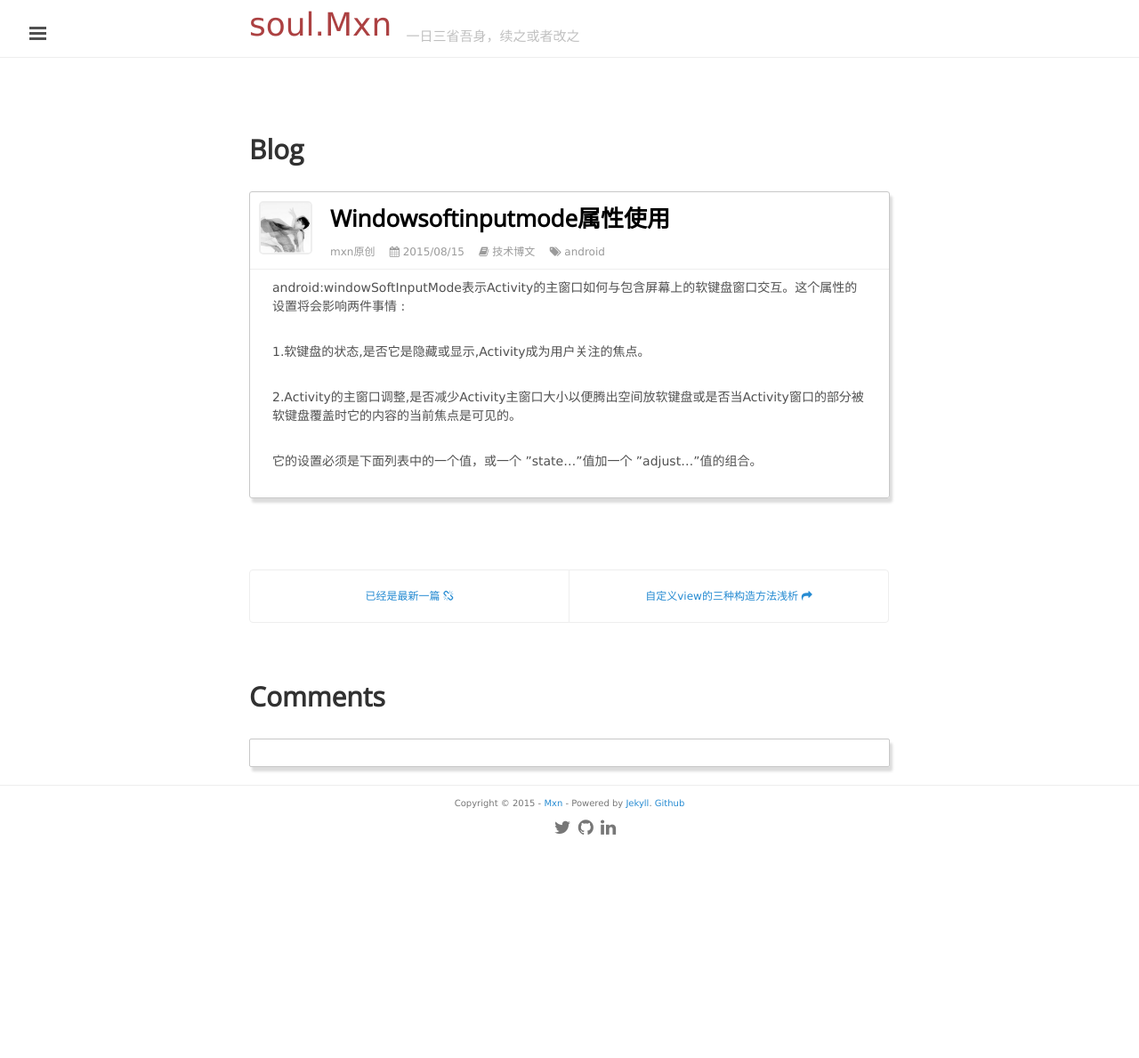
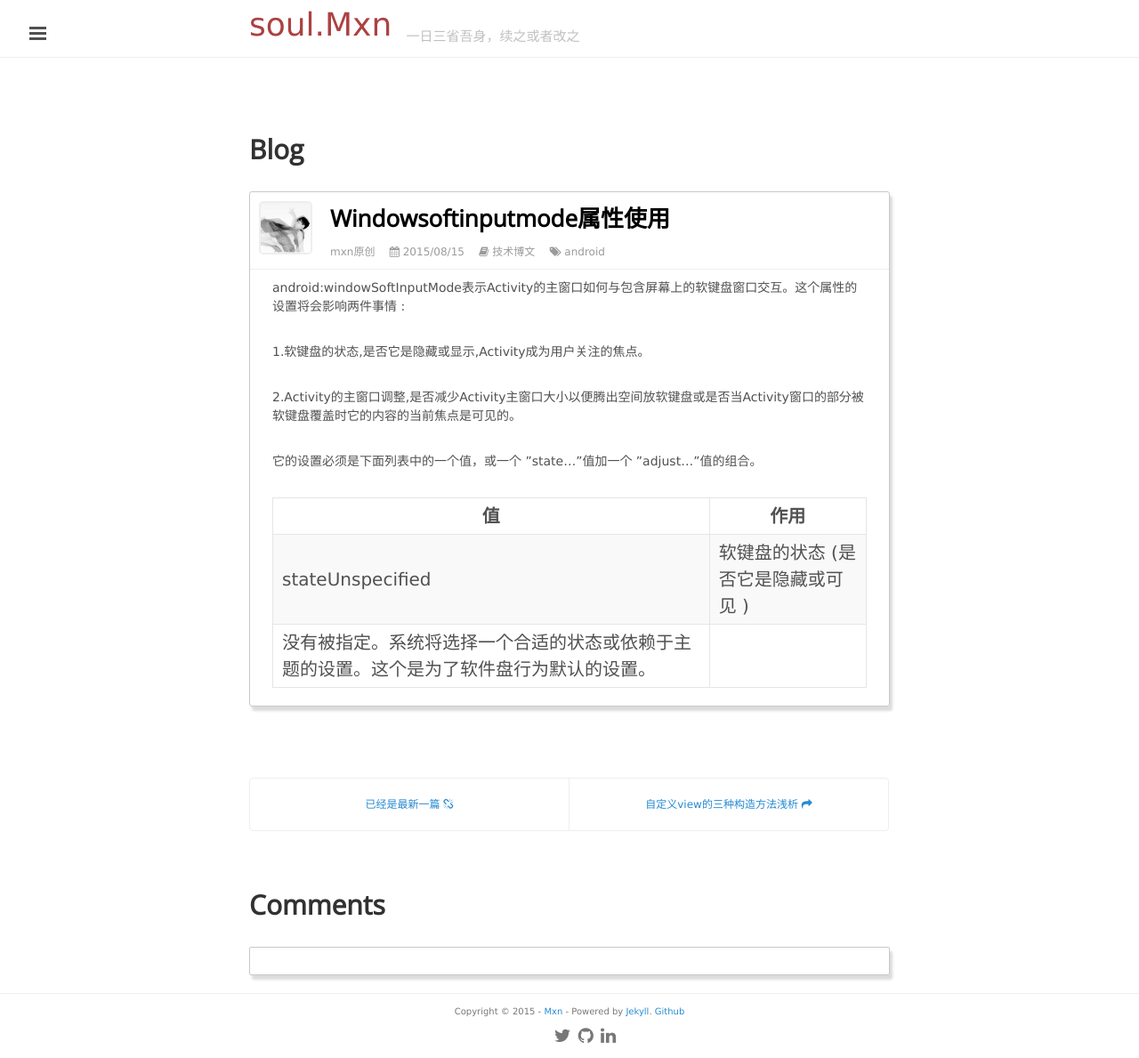
Before and after one commit to mxn21/mxn21.github.io, a Jekyll site: the page built from _posts/2015-8-15-windowSoftInputMode属性使用.md, in a window 1280 px wide. Shown: the whole page at 89% size. Built offline with Jekyll 4.4.1, drawn with Linux system fonts in a browser that asks for light colours; Markdown is read by kramdown in place of the engine named in the settings; comment, search, counter and statistics services are not loaded; before the commit the page ends 955 px from its top, so only the background shows below that.

Commit message:
123423
32423

```diff
--- a/_posts/2015-8-15-windowSoftInputMode属性使用.md
+++ b/_posts/2015-8-15-windowSoftInputMode属性使用.md
@@ -13,3 +13,9 @@
 2.Activity的主窗口调整,是否减少Activity主窗口大小以便腾出空间放软键盘或是否当Activity窗口的部分被软键盘覆盖时它的内容的当前焦点是可见的。
 
 它的设置必须是下面列表中的一个值，或一个 ”state…”值加一个 ”adjust…”值的组合。
+
+
+|              值                                    |                   作用                              |
+|            --------                                  |                -----                               |
+|     stateUnspecified                                |          软键盘的状态 (是否它是隐藏或可见 )
+没有被指定。系统将选择一个合适的状态或依赖于主题的设置。这个是为了软件盘行为默认的设置。  |
```
